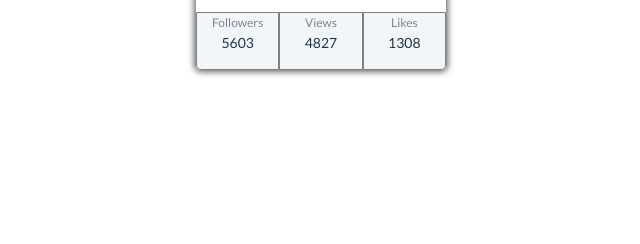
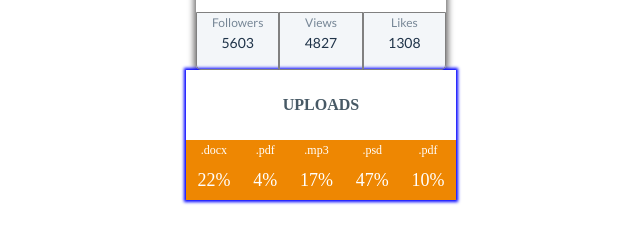
Before and after one commit to Griffin-chem/goit-react-hw-01-components, a React (Create React App) app: page / in a window 1280 px wide. Shown: the part 236-480 px from the top of the page, without its empty margins (319-959 px from the left). Built offline with nearby package versions, Linux system fonts and the light colour scheme.

Commit message:
Task-02 added

```diff
--- a/src/App.js
+++ b/src/App.js
@@ -2,11 +2,14 @@ import React from 'react';
 import './App.css';
 import Profile from './components/socialProfile/socialProfile';
 import profileData from './data/user.json';
+import Statistic from './components/statistic/statistic';
+import statData from './data/statistical-data.json';
 
 function App() {
   return (
     <div>
-      <Profile {...profileData}/>
+      <Profile {...profileData} />
+      <Statistic title="Uploads" stats={statData} />
     </div>
   );
 }
--- /dev/null
+++ b/src/components/statistic/statistic.js
@@ -0,0 +1,39 @@
+import React from 'react';
+import {
+  StatisticBlock,
+  Title,
+  StatList,
+  StatItem,
+  Label,
+  Percent
+} from './styledStatistic';
+import PropTypes from 'prop-types';
+
+const Statistic = ({ title, stats }) => (
+  <StatisticBlock>
+  {title && (<Title>{title}</Title>)}
+  <StatList>
+    {stats.map(({label, percentage}) => (
+    <StatItem>
+      <Label>{label}</Label>
+      <Percent>{percentage}%</Percent>
+    </StatItem>
+    ))}
+  </StatList>
+</StatisticBlock>
+);
+
+Statistic.defaultProps = {
+  title: ""
+};
+
+Statistic.propTypes = {
+  title: PropTypes.string,
+  stats: PropTypes.arrayOf(PropTypes.exact({
+    id: PropTypes.string,
+    label: PropTypes.string.isRequired,
+    percentage: PropTypes.number.isRequired
+  })).isRequired
+}
+
+export default Statistic
--- /dev/null
+++ b/src/components/statistic/styledStatistic.js
@@ -0,0 +1,55 @@
+import styled from 'styled-components';
+
+const StatisticBlock = styled.section`
+  width: 270px;
+  background-color: #ffffff;
+  font-family: serif;
+  box-shadow: 0px 0px 3px 2px #0000ff;
+  margin: 0 auto;
+`;
+
+const Title = styled.h2`
+  font-size: 16px;
+  color: #475965;
+  line-height: 70px;
+  height: 70px;
+  text-transform: uppercase;
+  text-align: center;
+`;
+
+const StatList = styled.ul`
+  display: grid;
+  grid-auto-flow: column;
+  justify-content: stretch;
+  list-style: none;
+`;
+
+const StatItem = styled.li`
+  width: auto;
+  background-color: rgb(${Math.floor(Math.random() * 255)}, ${Math.floor(Math.random() * 255)}, ${Math.floor(Math.random() * 255)});
+`;
+
+const Label = styled.span`
+  display: block;
+  text-align: center;
+  line-height: 20px;
+  font-size: 12px;
+  color: #ffffff;
+`;
+
+const Percent = styled.span`
+  display: block;
+  text-align: center;
+  line-height: 40px;
+  font-size: 18px;
+  color: #ffffff;
+`;
+
+export {
+  StatisticBlock,
+  Title,
+  StatList,
+  StatItem,
+  Label,
+  Percent
+}
--- a/src/components/stats/stats.js
+++ b/src/components/stats/stats.js
@@ -23,4 +23,10 @@ const Stats = ({followers, views, likes}) => (
 </StatBlock>
 );
 
+Stats.defaultProps = {
+  followers: 0,
+  views: 0,
+  likes: 0
+}
+
 export default Stats;
--- /dev/null
+++ b/src/data/statistical-data.json
@@ -0,0 +1,7 @@
+[
+  { "id": "id-1", "label": ".docx", "percentage": 22 },
+  { "id": "id-2", "label": ".pdf", "percentage": 4 },
+  { "id": "id-3", "label": ".mp3", "percentage": 17 },
+  { "id": "id-4", "label": ".psd", "percentage": 47 },
+  { "id": "id-5", "label": ".pdf", "percentage": 10 }
+]
```
Also changed, not shown: src/components/socialProfile/socialProfile.js (+13 -0 lines).
